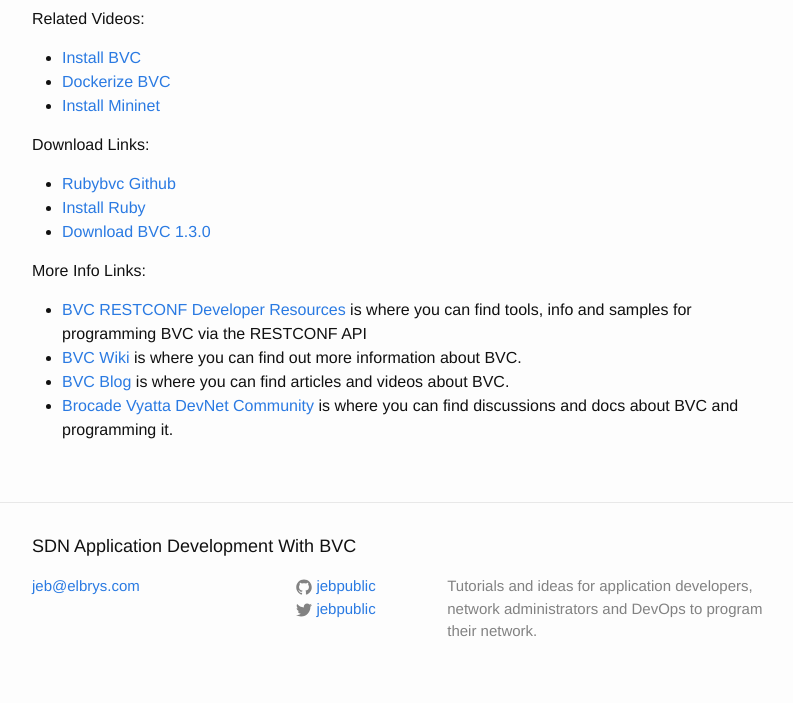
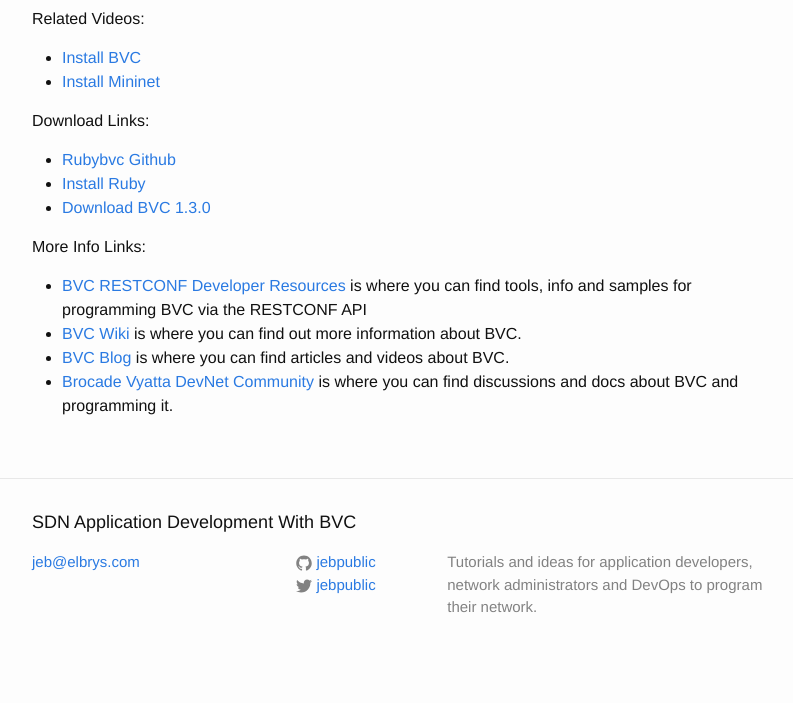
Before and after one commit to BRCDcomm/BVC, a Jekyll site: the page built from _posts/2015-05-21-rubybvc-intro.markdown, in a window 1280 px wide. Shown: the part 620-1323 px from the top of the page, without its empty margins (238-1031 px from the left). Built offline with Jekyll 4.4.1, drawn with Linux system fonts in a browser that asks for light colours; comment, search, counter and statistics services are not loaded; after the commit the page ends 1299 px from its top, so only the background shows below that.

Commit message:
Fix link...again.

```diff
--- a/_posts/2015-05-21-rubybvc-intro.markdown
+++ b/_posts/2015-05-21-rubybvc-intro.markdown
@@ -12,8 +12,7 @@ This video introduces you to RubyBVC a Ruby gem to allow you to monitor and conf
 
 Related Videos:
 
-* <a href="https://www.youtube.com/watch?v=2qnWR0LshUs" target="_blank">Install BVC</a>
-* <a href="https://www.youtube.com/watch?v=vlLSupFMh1k" target="_blank">Dockerize BVC</a>
+* <a href="https://www.youtube.com/watch?v=blfWoIiMqb0" target="_blank">Install BVC</a>
 * <a href="https://www.youtube.com/watch?v=1_-9jVf5XpU" target="_blank">Install Mininet</a>
 
 Download Links:
```
